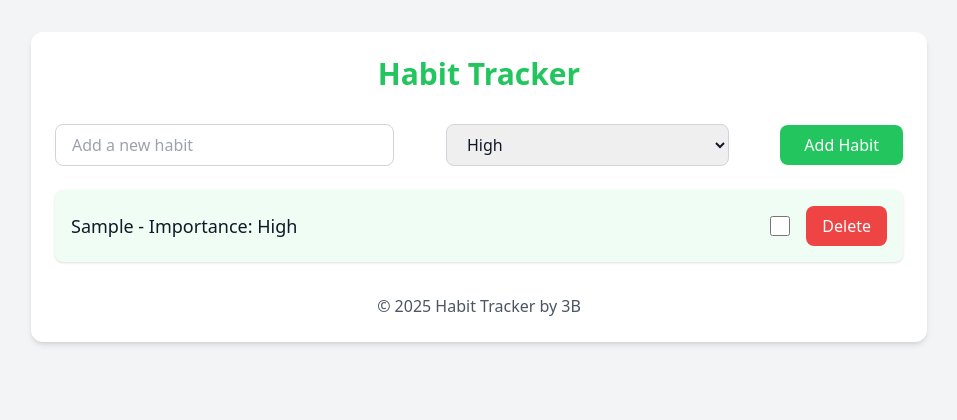
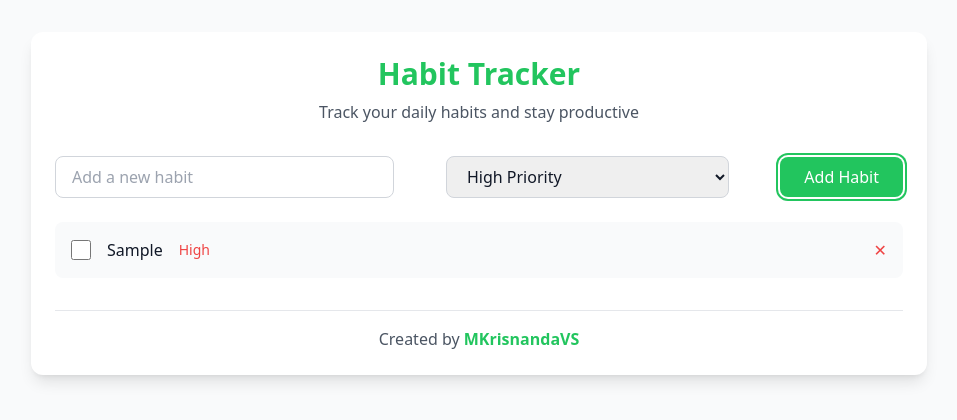
Before and after one commit to MKrisnandaVS/habit_tracker, a plain HTML site: page index.html in a window 1280 px wide. Both pictures are taken after typing "Sample" into the empty fields and a click on the button "Add Habit". Shown: the whole page, without its empty margins (161-1118 px from the left). Drawn offline with nearby package versions, Linux system fonts and the light colour scheme; a web font is replaced by a local one.

Commit message:
bismillah

```diff
--- a/index.html
+++ b/index.html
@@ -6,10 +6,25 @@
   <meta name="viewport" content="width=device-width, initial-scale=1.0">
   <title>Habit Tracker</title>
   <script src="https://cdn.tailwindcss.com"></script>
+  <link rel="preconnect" href="https://fonts.googleapis.com">
+  <link rel="preconnect" href="https://fonts.gstatic.com" crossorigin>
+  <link href="https://fonts.googleapis.com/css2?family=42dot+Sans:wght@300..800&display=swap" rel="stylesheet">
   <style>
-    .line-through {
+    body {
+      font-family: '42dot Sans', sans-serif;
+    }
+
+    .habit-item {
+      transition: all 0.3s ease;
+    }
+
+    .habit-item.completed {
       text-decoration: line-through;
-      color: #888;
+      opacity: 0.7;
+    }
+
+    .habit-item:hover {
+      transform: translateX(4px);
     }
 
     @media (max-width: 640px) {
@@ -24,32 +39,35 @@
   </style>
 </head>
 
-<body class="bg-gray-100 text-gray-900 font-sans min-h-screen">
-  <div class="max-w-4xl mx-auto p-4 sm:p-6 bg-white rounded-xl shadow-md mt-4 sm:mt-8">
-    <header class="text-center">
+<body class="bg-gray-50 text-gray-900 font-sans min-h-screen">
+  <div class="max-w-4xl mx-auto p-4 sm:p-6 bg-white rounded-xl shadow-lg mt-4 sm:mt-8">
+    <header class="text-center mb-8">
       <h1 class="text-2xl sm:text-3xl font-bold text-green-500">Habit Tracker</h1>
+      <p class="text-gray-600 mt-2">Track your daily habits and stay productive</p>
     </header>
 
     <div class="mt-6 sm:mt-8 flex flex-col sm:flex-row gap-4 sm:items-center sm:justify-between">
-      <input id="habit-input" type="text" class="w-full sm:w-2/5 px-4 py-2 border border-gray-300 rounded-lg"
+      <input id="habit-input" type="text"
+        class="w-full sm:w-2/5 px-4 py-2 border border-gray-300 rounded-lg focus:ring-2 focus:ring-green-500 focus:border-transparent outline-none"
         placeholder="Add a new habit">
-      <select id="importance-select" class="w-full sm:w-1/3 px-4 py-2 border border-gray-300 rounded-lg">
-        <option value="High">High</option>
-        <option value="Medium">Medium</option>
-        <option value="Low">Low</option>
+      <select id="importance-select"
+        class="w-full sm:w-1/3 px-4 py-2 border border-gray-300 rounded-lg focus:ring-2 focus:ring-green-500 focus:border-transparent outline-none">
+        <option value="High">High Priority</option>
+        <option value="Medium">Medium Priority</option>
+        <option value="Low">Low Priority</option>
       </select>
       <button onclick="addHabit()"
-        class="w-full sm:w-auto bg-green-500 text-white px-6 py-2 rounded-lg hover:bg-green-600">
+        class="w-full sm:w-auto bg-green-500 text-white px-6 py-2 rounded-lg hover:bg-green-600 transition duration-200 focus:ring-2 focus:ring-offset-2 focus:ring-green-500">
         Add Habit
       </button>
     </div>
 
     <div id="habit-list" class="mt-6 space-y-4">
-      <!-- Habit items will be rendered here -->
+      <!-- Habits will be rendered here -->
     </div>
 
-    <footer class="mt-8 text-center text-gray-600 text-sm sm:text-base">
-      <p>&copy; 2025 Habit Tracker by 3B</p>
+    <footer class="mt-8 text-center text-gray-600 text-sm sm:text-base border-t pt-4">
+      <p>Created by <span class="font-bold text-green-500">MKrisnandaVS</span></p>
     </footer>
   </div>
 
--- a/script.js
+++ b/script.js
@@ -1,128 +1,100 @@
 let habits = JSON.parse(localStorage.getItem("habits")) || [];
+let currentFilter = "all";
 
 function addHabit() {
   const habitInput = document.getElementById("habit-input");
-  const habitName = habitInput.value.trim();
   const importanceSelect = document.getElementById("importance-select");
+  const habitText = habitInput.value.trim();
   const importance = importanceSelect.value;
 
-  if (habitName) {
-    habits.push({ name: habitName, importance: importance, completed: [] });
+  if (habitText) {
+    const habit = {
+      id: Date.now(),
+      text: habitText,
+      importance: importance,
+      completed: false,
+      createdAt: new Date().toISOString(),
+    };
+
+    habits.unshift(habit);
+    saveAndRender();
     habitInput.value = "";
-    saveToLocalStorage();
-    renderHabits();
   }
 }
 
-function toggleHabit(index, day) {
-  const habit = habits[index];
+function toggleHabit(id) {
+  habits = habits.map((habit) =>
+    habit.id === id ? { ...habit, completed: !habit.completed } : habit
+  );
+  saveAndRender();
+}
 
-  if (!habit.completed.includes(day)) {
-    habit.completed.push(day);
-  } else {
-    habit.completed = habit.completed.filter((d) => d !== day);
-  }
+function deleteHabit(id) {
+  habits = habits.filter((habit) => habit.id !== id);
+  saveAndRender();
+}
 
-  saveToLocalStorage();
+function filterHabits(filter) {
+  currentFilter = filter;
   renderHabits();
 }
 
-function deleteHabit(index) {
-  habits.splice(index, 1);
-  saveToLocalStorage();
-  renderHabits();
+function getImportanceColor(importance) {
+  switch (importance) {
+    case "High":
+      return "text-red-500";
+    case "Medium":
+      return "text-yellow-500";
+    case "Low":
+      return "text-blue-500";
+    default:
+      return "text-gray-500";
+  }
 }
 
 function renderHabits() {
   const habitList = document.getElementById("habit-list");
-  habitList.innerHTML = "";
+  let filteredHabits = habits;
 
-  habits.forEach((habit, index) => {
-    const today = getToday();
-    const isCompleted = habit.completed.includes(today);
+  if (currentFilter === "active") {
+    filteredHabits = habits.filter((habit) => !habit.completed);
+  } else if (currentFilter === "completed") {
+    filteredHabits = habits.filter((habit) => habit.completed);
+  }
 
-    const habitItem = document.createElement("div");
-    habitItem.classList.add(
-      "habit-item",
-      "flex",
-      "flex-col",
-      "sm:flex-row",
-      "gap-3",
-      "sm:items-center",
-      "sm:justify-between",
-      "p-4",
-      "bg-green-50",
-      "rounded-lg",
-      "shadow"
-    );
-
-    const habitTextContainer = document.createElement("div");
-    habitTextContainer.classList.add("flex-1");
-
-    const habitText = document.createElement("span");
-    habitText.classList.add("text-base", "sm:text-lg", "habit-text");
-    if (isCompleted) {
-      habitText.classList.add("line-through");
-    }
-    habitText.textContent = `${habit.name} - Importance: ${habit.importance}`;
-
-    habitTextContainer.appendChild(habitText);
-
-    const actionContainer = document.createElement("div");
-    actionContainer.classList.add(
-      "flex",
-      "items-center",
-      "gap-4",
-      "justify-end"
-    );
-
-    const habitChecklist = document.createElement("input");
-    habitChecklist.type = "checkbox";
-    habitChecklist.checked = isCompleted;
-    habitChecklist.classList.add("w-5", "h-5");
-    habitChecklist.onclick = () => toggleHabit(index, today);
-
-    const deleteButton = document.createElement("button");
-    deleteButton.textContent = "Delete";
-    deleteButton.onclick = () => deleteHabit(index);
-    deleteButton.classList.add(
-      "bg-red-500",
-      "text-white",
-      "px-3",
-      "sm:px-4",
-      "py-1.5",
-      "sm:py-2",
-      "text-sm",
-      "sm:text-base",
-      "rounded-lg",
-      "hover:bg-red-600"
-    );
-
-    actionContainer.appendChild(habitChecklist);
-    actionContainer.appendChild(deleteButton);
-
-    habitItem.appendChild(habitTextContainer);
-    habitItem.appendChild(actionContainer);
-    habitList.appendChild(habitItem);
-  });
+  habitList.innerHTML = filteredHabits
+    .map(
+      (habit) => `
+                <div class="habit-item flex items-center justify-between p-4 bg-gray-50 rounded-lg ${habit.completed ? "completed" : ""}">
+                    <div class="flex items-center gap-4">
+                        <input type="checkbox"
+                            ${habit.completed ? "checked" : ""}
+                            onclick="toggleHabit(${habit.id})"
+                            class="w-5 h-5 rounded-full cursor-pointer">
+                        <span class="habit-text">${habit.text}</span>
+                        <span class="text-sm ${getImportanceColor(habit.importance)}">${habit.importance}</span>
+                    </div>
+                    <button onclick="deleteHabit(${habit.id})"
+                        class="text-red-500 hover:text-red-700 transition">
+                        ✕
+                    </button>
+                </div>
+            `
+    )
+    .join("");
 }
 
-function getToday() {
-  const date = new Date();
-  return date.toISOString().split("T")[0];
+function saveAndRender() {
+  localStorage.setItem("habits", JSON.stringify(habits));
+  renderHabits();
 }
 
-function saveToLocalStorage() {
-  localStorage.setItem("habits", JSON.stringify(habits));
-}
+// Initial render
+renderHabits();
 
-// Add enter key support for habit input
-document
-  .getElementById("habit-input")
-  .addEventListener("keypress", function (e) {
-    if (e.key === "Enter") {
-      addHabit();
-    }
-  });
-
-renderHabits();
+// Enter key support
+document.getElementById("habit-input").addEventListener("keypress", (e) => {
+  if (e.key === "Enter") {
+    addHabit();
+  }
+});
```
Also changed, not shown: tailwind.config.js (added).
